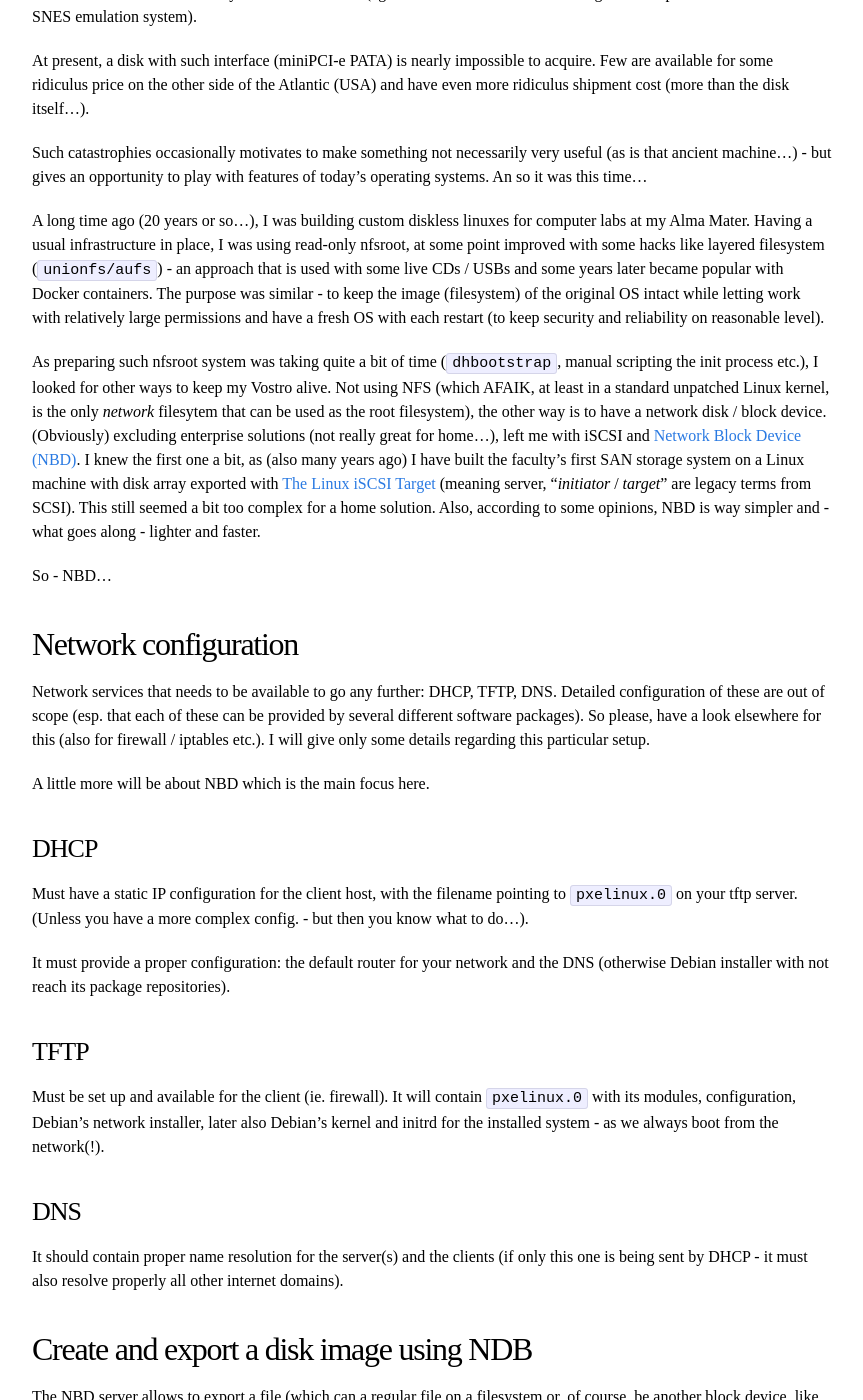
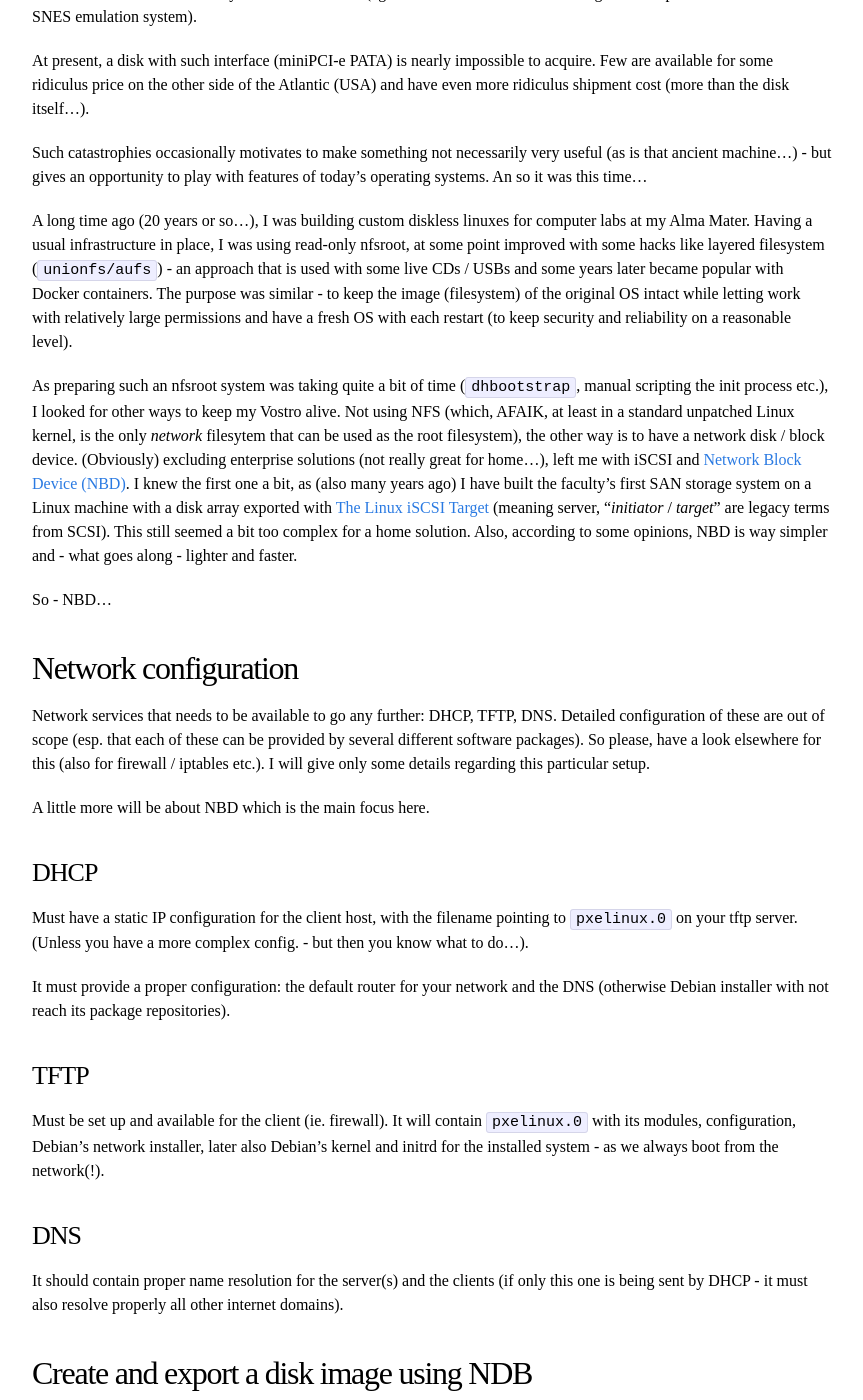
Before and after one commit to t-w/t-w.github.io, a Jekyll site: the page built from _posts/2022-03-09-diskless_debian_11_pxe_nbd.markdown, in a window 1280 px wide and 1400 px high, scrolled down 349 px. Shown: the whole window, without its empty margins (208-1071 px from the left). Built offline with Jekyll 4.4.1, drawn with Linux system fonts in a browser that asks for light colours; some of the changed text lies outside the part shown.

Commit message:
debian on nbd: minor corrections.

```diff
--- a/_posts/2022-03-09-diskless_debian_11_pxe_nbd.markdown
+++ b/_posts/2022-03-09-diskless_debian_11_pxe_nbd.markdown
@@ -25,15 +25,15 @@ improved with some hacks like layered filesystem (`unionfs/aufs`) - an approach
 some live CDs / USBs and some years later became popular with Docker containers. The purpose was
 similar - to keep the image (filesystem) of the original OS intact while letting work
 with relatively large permissions and have a fresh OS with each restart (to keep security
-and reliability on reasonable level).
+and reliability on a reasonable level).
 
-As preparing such nfsroot system was taking quite a bit of time (`dhbootstrap`, manual
+As preparing such an nfsroot system was taking quite a bit of time (`dhbootstrap`, manual
 scripting the init process etc.), I looked for other ways to keep my Vostro alive.
-Not using NFS (which AFAIK, at least in a standard unpatched Linux kernel, is the only _network_
+Not using NFS (which, AFAIK, at least in a standard unpatched Linux kernel, is the only _network_
 filesytem that can be used as the root filesystem), the other way is to have a network disk / block device.
 (Obviously) excluding enterprise solutions (not really great for home...), left me with iSCSI
 and [Network Block Device (NBD)][nbd]. I knew the first one a bit, as (also many years ago)
-I have built the faculty's first SAN storage system on a Linux machine with disk array
+I have built the faculty's first SAN storage system on a Linux machine with a disk array
 exported with [The Linux iSCSI Target][linux_iscsi_target] (meaning server, "_initiator_ / _target_"
 are legacy terms from SCSI).
 This still seemed a bit too complex for a home solution. Also, according to some opinions,
```
Also changed, not shown: other parts of _posts/2022-03-09-diskless_debian_11_pxe_nbd.markdown (+4 -4 lines).
